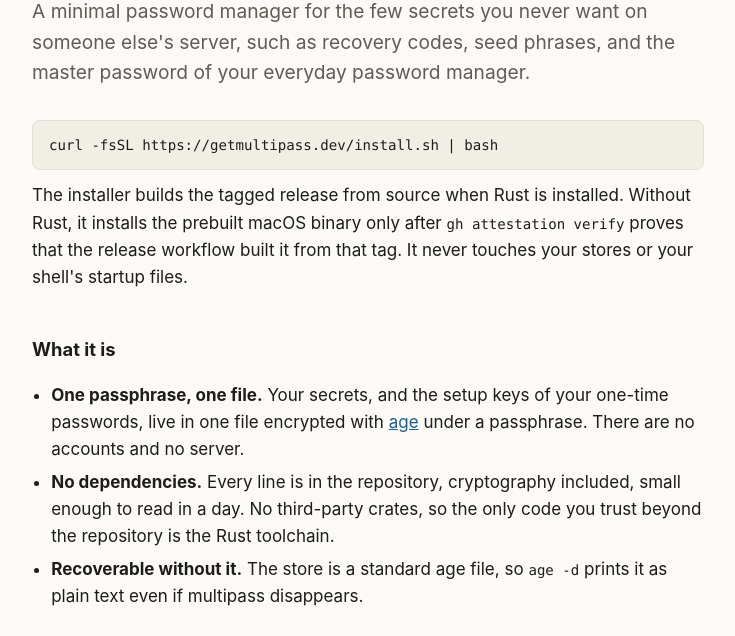
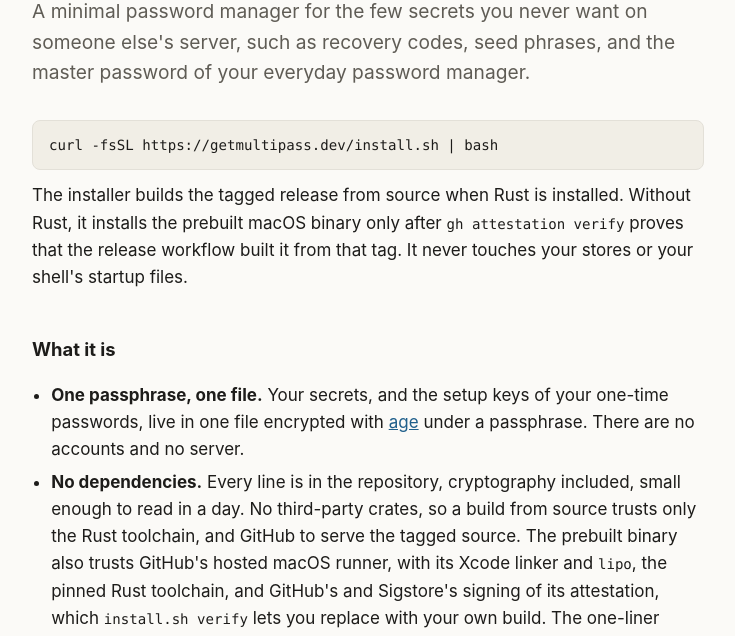
Before and after one commit to ninjudd/multipass, a plain HTML site: page site/index.html in a window 1280 px wide. Shown: the part 139-775 px from the top of the page, without its empty margins (272-1007 px from the left). Drawn offline with Linux system fonts and the light colour scheme.

Commit message:
Say what each way to install trusts on the landing page
The page said the only code you trust beyond the repository is the Rust toolchain, beside a one-liner that also trusts whoever controls getmultipass.dev and, without Rust, installs a binary built on GitHub's hosted runner. The sentence now holds only for a build from source, and names what the prebuilt binary and the one-liner also trust, as the plan's README row lists.

```diff
--- a/site/index.html
+++ b/site/index.html
@@ -63,7 +63,7 @@
   <h2>What it is</h2>
   <ul>
     <li><strong>One passphrase, one file.</strong> Your secrets, and the setup keys of your one-time passwords, live in one file encrypted with <a href="https://age-encryption.org">age</a> under a passphrase. There are no accounts and no server.</li>
-    <li><strong>No dependencies.</strong> Every line is in the repository, cryptography included, small enough to read in a day. No third-party crates, so the only code you trust beyond the repository is the Rust toolchain.</li>
+    <li><strong>No dependencies.</strong> Every line is in the repository, cryptography included, small enough to read in a day. No third-party crates, so a build from source trusts only the Rust toolchain, and GitHub to serve the tagged source. The prebuilt binary also trusts GitHub's hosted macOS runner, with its Xcode linker and <code>lipo</code>, the pinned Rust toolchain, and GitHub's and Sigstore's signing of its attestation, which <code>install.sh verify</code> lets you replace with your own build. The one-liner above also trusts whoever controls this domain, its registrar account, and its Vercel team, which the commands below avoid.</li>
     <li><strong>Recoverable without it.</strong> The store is a standard age file, so <code>age -d</code> prints it as plain text even if multipass disappears.</li>
   </ul>
 
```
